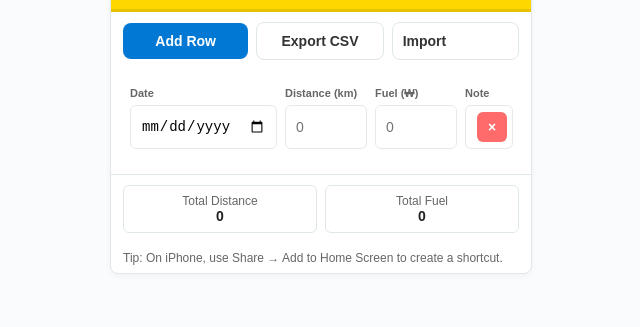
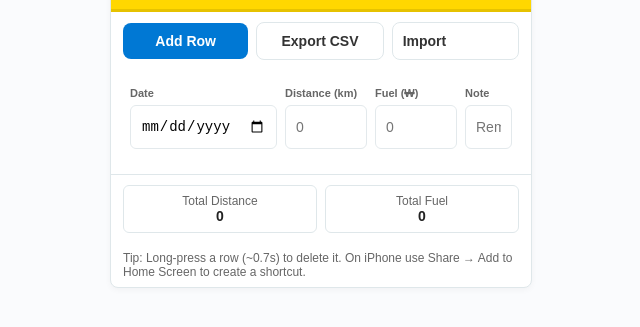
Before and after one commit to coodol2-git/car_log, a plain HTML site: page index.html in a window 1280 px wide. Shown: the part 47-374 px from the top of the page, without its empty margins (319-959 px from the left). Drawn offline with Linux system fonts and the light colour scheme.

Commit message:
Update index.html
삭제버튼, 롱프레스 타입으로 수정

```diff
--- a/index.html
+++ b/index.html
@@ -3,7 +3,7 @@
 <head>
 <meta charset="utf-8" />
 <meta name="viewport" content="width=device-width,initial-scale=1,maximum-scale=1" />
-<title>Car Log (Mobile)</title>
+<title>Car Log (Mobile) - No Delete Button</title>
 <style>
   :root{
     --yellow:#ffd700;
@@ -20,11 +20,10 @@
   .btn.primary{background:#0078d4;color:white}
   .btn.ghost{background:white;border:1px solid var(--border);color:#333}
 
-  /* 리스트 영역 */
-  .list{padding:8px 10px;max-height:62vh;overflow:auto}
+  /* list area */
+  .list{padding:8px 10px;max-height:62vh;overflow:auto;-webkit-overflow-scrolling:touch;}
 
-  /* row: 4 visible columns (no separate action column) */
-  /* columns: Date | Distance | Fuel | Note(with delete icon) */
+  /* row: Date | Distance | Fuel | Note */
   .row{
     display:grid;
     grid-template-columns: 1fr 82px 82px 1.1fr;
@@ -35,6 +34,8 @@
     border-radius:8px;
     background:linear-gradient(#fff,#fff);
     border:1px solid transparent;
+    user-select:none;
+    -webkit-user-select:none;
   }
   .row:nth-child(even){ background:var(--muted); }
 
@@ -50,23 +51,12 @@
     min-height:var(--touch);
   }
 
-  /* Note cell: contains input plus delete button overlay on the right */
-  .note-wrap{position:relative; display:flex; align-items:center;}
-  .note-wrap input[type="text"]{ padding-right:36px; } /* space for delete */
-  .del-btn {
-    position:absolute;
-    right:6px;
-    top:50%;
-    transform:translateY(-50%);
-    width:30px;height:30px;border-radius:6px;border:0;background:#ff6b6b;color:#fff;font-weight:700;cursor:pointer;
-    display:flex;align-items:center;justify-content:center;font-size:14px;
-  }
+  /* hint overlay when long-press active */
+  .row.longpress { outline: 2px dashed #0078d4; }
 
-  /* small screen tweak */
   @media (max-width:360px){
     .row{ grid-template-columns: 1fr 72px 72px 1fr; gap:6px; }
     input[type="date"], input[type="number"], input[type="text"]{ padding:7px; font-size:13px; }
-    .del-btn{ width:28px;height:28px;font-size:13px;right:4px;}
   }
 
   .summary{padding:10px 12px;border-top:1px solid var(--border);display:flex;gap:8px;align-items:center}
@@ -88,8 +78,8 @@
     </label>
   </div>
 
-  <div class="list" id="list">
-    <!-- rows go here -->
+  <div class="list" id="list" aria-live="polite">
+    <!-- rows -->
   </div>
 
   <div class="summary">
@@ -103,12 +93,12 @@
     </div>
   </div>
 
-  <div class="note-bottom">Tip: On iPhone, use Share → Add to Home Screen to create a shortcut.</div>
+  <div class="note-bottom">Tip: Long-press a row (~0.7s) to delete it. On iPhone use Share → Add to Home Screen to create a shortcut.</div>
 </div>
 
 <script>
 /* Storage key and expiry */
-const STORAGE_KEY = 'carlog_grid4_v1';
+const STORAGE_KEY = 'carlog_no_delbtn_v1';
 const EXPIRE_DAYS = 365;
 
 /* DOM */
@@ -136,10 +126,11 @@ function loadAll(){
 }
 function numberWithCommas(x){ return String(x).replace(/\B(?=(\d{3})+(?!\d))/g, ","); }
 
-/* Create a row: Date | Distance | Fuel | Note(with delete) */
+/* Create a row: Date | Distance | Fuel | Note */
 function createRow(data){
   const row = document.createElement('div');
   row.className = 'row';
+  row.setAttribute('role','group');
 
   // Date column
   const colDate = document.createElement('div'); colDate.className = 'col';
@@ -159,15 +150,11 @@ function createRow(data){
   const fuelIn = document.createElement('input'); fuelIn.type = 'number'; fuelIn.placeholder='0';
   colFuel.appendChild(lblFuel); colFuel.appendChild(fuelIn);
 
-  // Note column (input + delete button overlay)
+  // Note column
   const colNote = document.createElement('div'); colNote.className = 'col';
   const lblNote = document.createElement('label'); lblNote.textContent = 'Note';
-  const noteWrap = document.createElement('div'); noteWrap.className = 'note-wrap';
   const noteIn = document.createElement('input'); noteIn.type = 'text'; noteIn.placeholder='Remark';
-  const delBtn = document.createElement('button'); delBtn.className = 'del-btn'; delBtn.type='button'; delBtn.title='Delete';
-  delBtn.textContent = '×';
-  noteWrap.appendChild(noteIn); noteWrap.appendChild(delBtn);
-  colNote.appendChild(lblNote); colNote.appendChild(noteWrap);
+  colNote.appendChild(lblNote); colNote.appendChild(noteIn);
 
   // Initial values
   if(data){
@@ -177,9 +164,19 @@ function createRow(data){
     noteIn.value = data.note || '';
   }
 
-  // Events
+  // Events: input -> save & summary
   [dateIn, distIn, fuelIn, noteIn].forEach(el => el.addEventListener('input', ()=>{ persist(); updateSummary(); }));
-  delBtn.addEventListener('click', ()=>{ row.remove(); persist(); updateSummary(); });
+
+  // Long-press deletion (touch & mouse)
+  addLongPressListener(row, 700, () => {
+    // show confirm
+    const dateLabel = row.querySelector('input[type="date"]').value || '(no date)';
+    if (confirm(`Delete row for ${dateLabel}?`)) {
+      row.remove();
+      persist();
+      updateSummary();
+    }
+  });
 
   row.appendChild(colDate);
   row.appendChild(colDist);
@@ -187,6 +184,45 @@ function createRow(data){
   row.appendChild(colNote);
 
   return row;
+}
+
+/* Long press utility: element, ms, callback */
+function addLongPressListener(el, ms, callback){
+  let timer = null;
+  let moved = false;
+
+  const start = (e) => {
+    moved = false;
+    el.classList.add('longpress');
+    timer = setTimeout(()=> {
+      callback();
+      cleanup();
+    }, ms);
+  };
+  const move = (e) => {
+    moved = true;
+    if (timer) { clearTimeout(timer); timer = null; el.classList.remove('longpress'); }
+  };
+  const end = (e) => {
+    if (timer) { clearTimeout(timer); timer = null; el.classList.remove('longpress'); }
+  };
+  const cleanup = () => { if (timer) { clearTimeout(timer); timer = null; } el.classList.remove('longpress'); };
+
+  // Touch events
+  el.addEventListener('touchstart', start, {passive:true});
+  el.addEventListener('touchmove', move, {passive:true});
+  el.addEventListener('touchend', end);
+  el.addEventListener('touchcancel', end);
+
+  // Mouse events for desktop
+  el.addEventListener('mousedown', (e) => {
+    // only left button
+    if (e.button !== 0) return;
+    start(e);
+  });
+  el.addEventListener('mousemove', (e) => { if (timer) move(e); });
+  el.addEventListener('mouseup', end);
+  el.addEventListener('mouseleave', end);
 }
 
 /* Render, persist, summary */
@@ -249,7 +285,7 @@ function exportCSV(){
   URL.revokeObjectURL(url);
 }
 
-/* CSV import (simple, replace mode) */
+/* CSV import */
 function parseCSV(text){
   const rows = text.split(/\r\n|\n/).filter(r=>r.trim());
   if(rows.length <= 1) return [];
```
